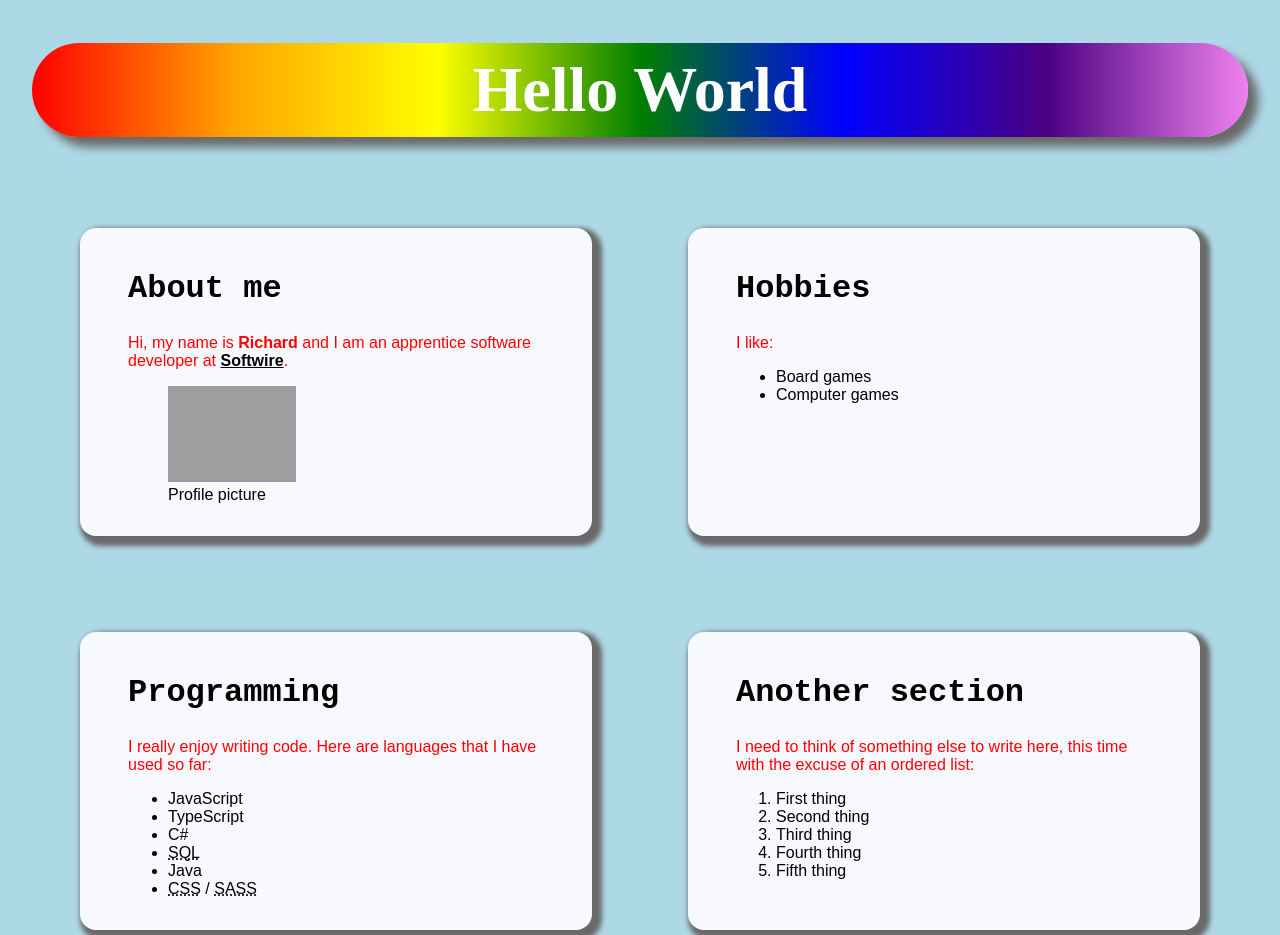
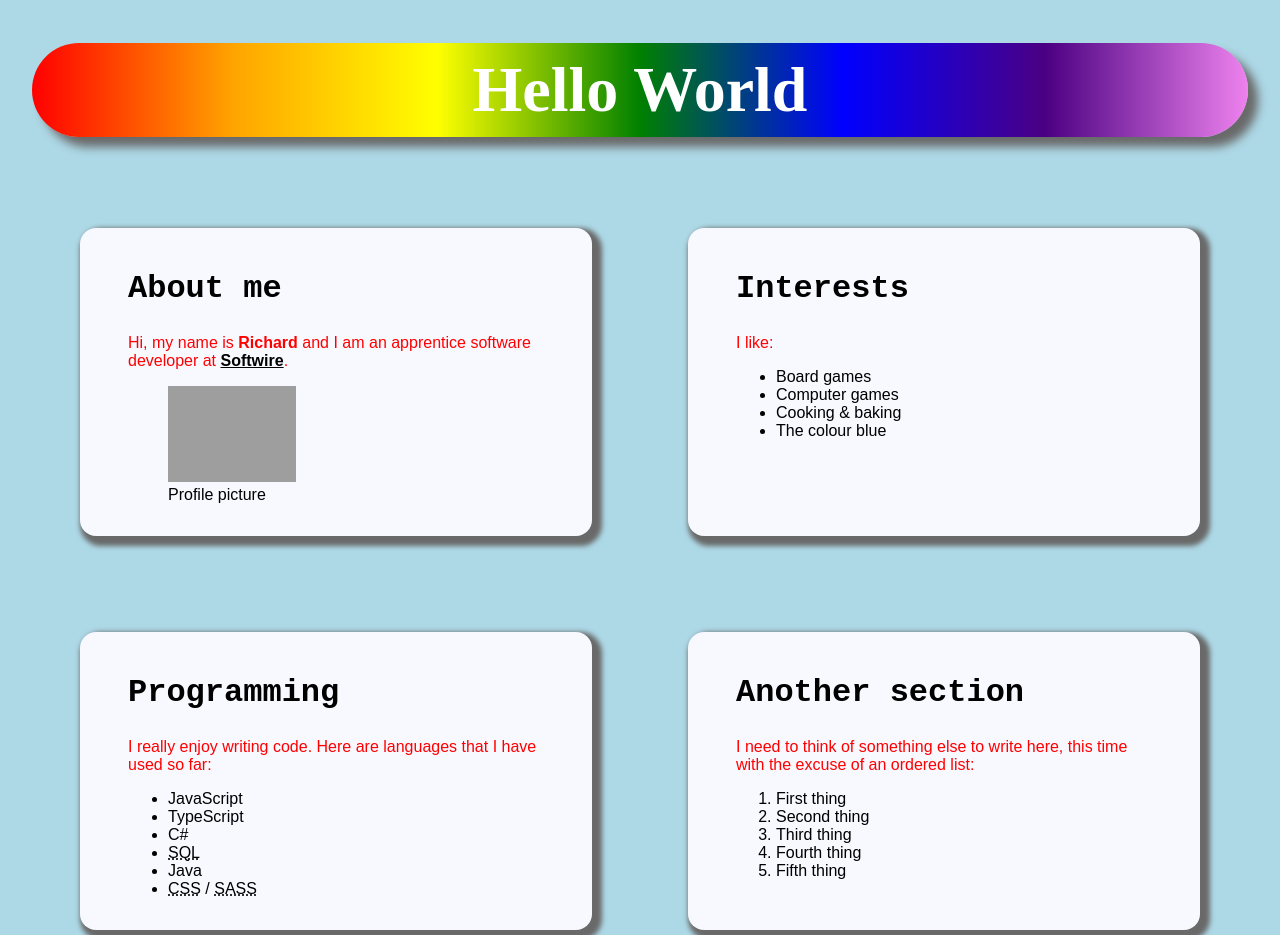
Before and after one commit to rit-bit/rit-bit.github.io, a website: page index.html in a window 1280 px wide. Shown: the top 935 px of the page. Drawn offline with Linux system fonts and the light colour scheme; grey boxes are pictures that could not be loaded.

Commit message:
feat: content changes

```diff
--- a/index.html
+++ b/index.html
@@ -20,11 +20,13 @@
     </figure>
   </article>
   <article>
-    <h2>Hobbies</h2>
+    <h2>Interests</h2>
     <p>I like:</p>
     <ul>
       <li>Board games</li>
       <li>Computer games</li>
+      <li>Cooking & baking</li>
+      <li>The colour blue</li>
     </ul>
   </article>
 </div>
```
